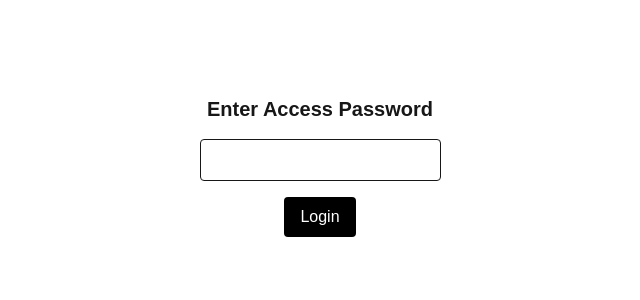
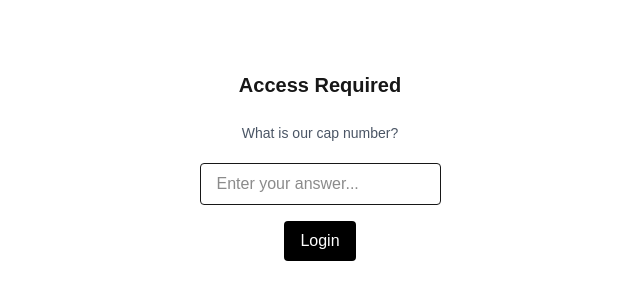
Before and after one commit to lrddrl/ai-pitch-frontend, a Next.js app: page / in a window 1280 px wide. Shown: the part 234-534 px from the top of the page, without its empty margins (320-960 px from the left). Built offline with nearby package versions, Linux system fonts and the light colour scheme.

Commit message:
password remaid

```diff
--- a/app/page.tsx
+++ b/app/page.tsx
@@ -9,7 +9,7 @@ export default function Home() {
   const [text, setText] = useState('');
   const [loading, setLoading] = useState(false);
 
-  const PASSWORD = 'cap611'; // 设置你的密码
+  const PASSWORD = '611'; // 设置你的密码
 
   const handleLogin = () => {
     if (inputPwd === PASSWORD) {
@@ -43,10 +43,12 @@ export default function Home() {
   if (!authenticated) {
     return (
       <div className="flex flex-col items-center justify-center min-h-screen gap-4 p-6">
-        <h2 className="text-xl font-bold">Enter Access Password</h2>
+        <h2 className="text-xl font-bold mb-2">Access Required</h2>
+        <p className="text-sm text-gray-600">What is our cap number?</p>
         <input
           type="password"
-          className="border px-4 py-2 rounded"
+          placeholder="Enter your answer..."
+          className="border px-4 py-2 rounded mt-1"
           onChange={(e) => setInputPwd(e.target.value)}
         />
         <button
```
